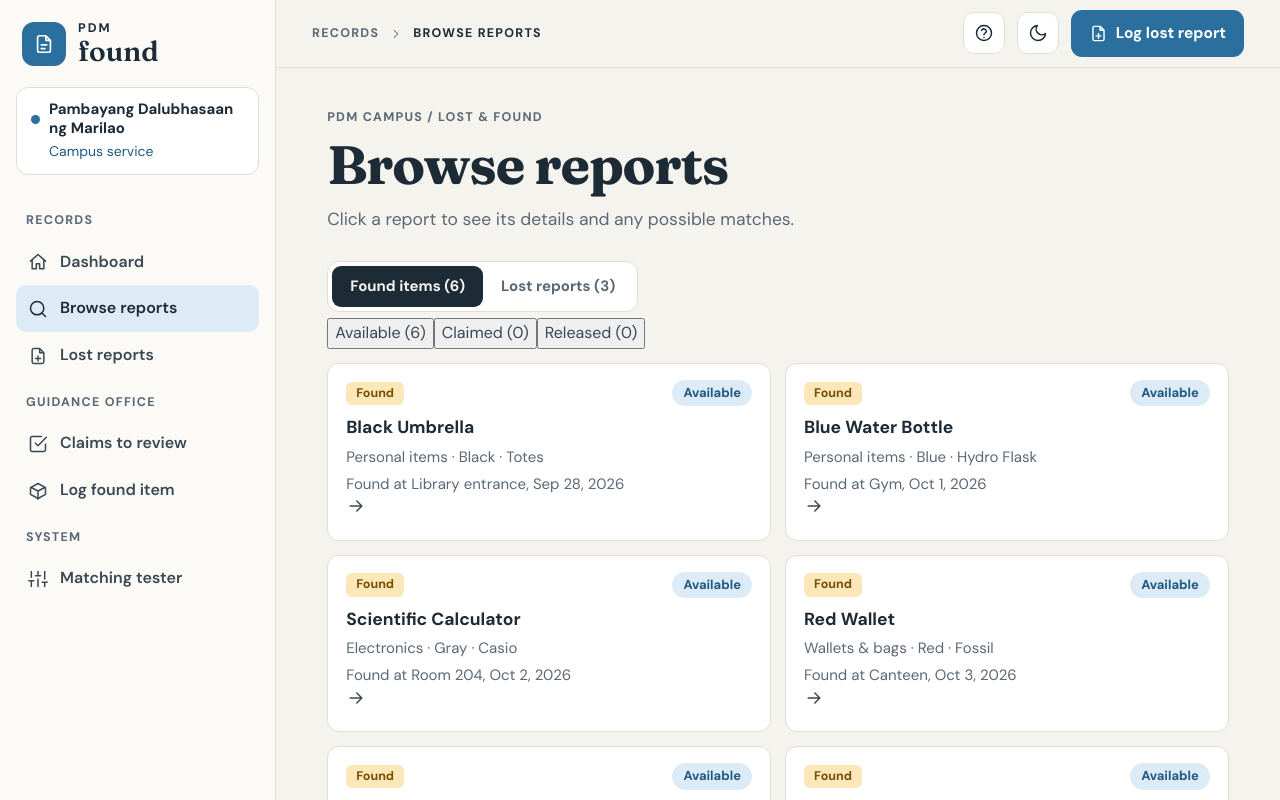
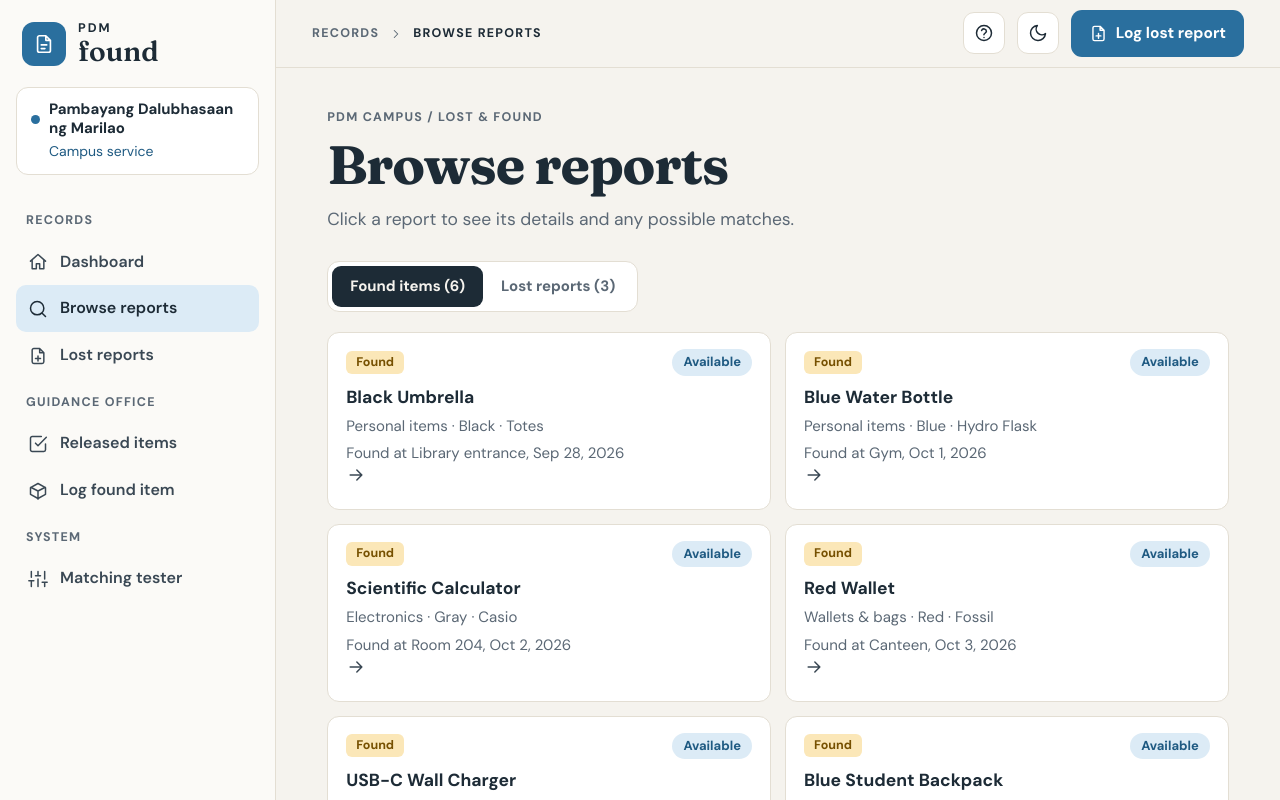
Before and after one commit to Navimalupets/lost-and-found-system, a React (Vite) app: page / in a window 1280 px wide. Shown: the top 800 px of the page. Built offline with nearby package versions, Linux system fonts and the light colour scheme; the HTML template or start-up script is replaced by a standard one.

Commit message:
changed the claim to review into released and remove the filters buttons

```diff
--- a/src/App.jsx
+++ b/src/App.jsx
@@ -1,7 +1,7 @@
 import { useState, useEffect } from "react";
 import { createPortal } from "react-dom";
 import { detectType, TYPES, GENERIC, buildOther } from "./itemTypes";
-import { lev, runMatch, sameness, keywords, textSim, explain, why, proofScore } from "./matching";
+import { lev, runMatch, sameness, keywords, textSim, explain, why, proofScore, score as matchScore } from "./matching";
 
 /* =====================  DATA  ===================== */
 const KEY = "lf-system-v2";
@@ -34,7 +34,13 @@ function makeSeed() {
 function load() {
   try {
     const s = JSON.parse(localStorage.getItem(KEY));
-    if (s && s.found) return s;
+    if (s && s.found) {
+      s.claims = s.claims.map((c) =>
+        c.status === "Approved" ? { ...c, status: "Released", note: "Ownership verified. Item released to the owner." } : c
+      );
+      s.found = s.found.map((f) => (f.status === "Claimed" ? { ...f, status: "Released" } : f));
+      return s;
+    }
   } catch (e) {}
   return makeSeed();
 }
@@ -61,7 +67,7 @@ const rematch = (l, found, claims, thr) => {
 /* =====================  NAV CONFIG  ===================== */
 const NAV = [
   { section: "Records", area: "Records", items: [["overview", "Dashboard", "home"], ["browse", "Browse reports", "search"], ["mine", "Lost reports", "filePlus"]] },
-  { section: "Guidance office", area: "Guidance office", items: [["claims", "Claims to review", "check"], ["log", "Log found item", "box"]] },
+  { section: "Guidance office", area: "Guidance office", items: [["claims", "Released items", "check"], ["log", "Log found item", "box"]] },
   { section: "System", area: "System", items: [["engine", "Matching tester", "sliders"]] },
 ];
 
@@ -70,7 +76,7 @@ const HEADS = {
   browse: ["Browse reports", "Click a report to see its details and any possible matches."],
   mine: ["Lost reports", "Track each lost report and the claims recorded for it."],
   report: ["Log a lost report", "Fill in the details. The system compares them with found items."],
-  claims: ["Claims to review", "Compare each student's proof with the hidden details on record."],
+  claims: ["Released items", "Items that were claimed and released to their owners are kept here as a record."],
   log: ["Log found item", "Record an item that was brought to the Guidance Office."],
   engine: ["Matching tester", "Type a lost item and a found item to see how the system compares them. Nothing is saved."],
 };
@@ -102,7 +108,7 @@ function Icon({ name, size = 20, className }) {
   );
 }
 
-const TAG_CLASS = { Approved: "ok", Released: "ok", Rejected: "bad", Pending: "warn" };
+const TAG_CLASS = { Released: "ok", Rejected: "bad", Pending: "warn" };
 const Badge = ({ s }) => <span className={`tag ${TAG_CLASS[s] || ""}`}>{s}</span>;
 const fmtDate = (dt) => new Date(dt).toLocaleDateString(undefined, { month: "short", day: "numeric", year: "numeric" });
 
@@ -200,18 +206,17 @@ function ClaimZone({ lost, found, claim, canClaim, claimMin, onNotMine, onSendCl
           <p style={{ margin: 0 }}>Claim status: <Badge s={claim.status} /></p>
           {claim.claimer && <p className="sub" style={{ margin: "8px 0 0" }}>Submitted by {claim.claimer.name} ({claim.claimer.sid})</p>}
           {claim.note && <p className="sub" style={{ margin: "8px 0 0" }}>{claim.note}</p>}
-          {claim.status === "Approved" && <p style={{ margin: "8px 0 0" }}><b>Approved. Ready for release to the owner.</b></p>}
           {claim.status === "Released" && <p style={{ margin: "8px 0 0" }}><b>Released to the owner. Case closed.</b></p>}
         </>
       ) : found.status !== "Available" ? (
-        <p style={{ margin: 0 }}><Badge s="Claimed" /> This item has already been claimed</p>
+        <p style={{ margin: 0 }}><Badge s="Released" /> This item has already been released to its owner</p>
       ) : (
         <>
           {canClaim ? (
-            !claiming && <button className="btn sm" onClick={() => setClaiming(true)}>Record claim</button>
+            !claiming && <button className="btn sm" onClick={() => setClaiming(true)}>Fill up to release</button>
           ) : (
             <p className="sub" style={{ margin: "0 0 4px" }}>
-              Match is below {claimMin}%. Verify with the owner before recording a claim.
+              Match is below {claimMin}%. Verify with the owner before releasing the item.
             </p>
           )}
           {!claiming && <button className="btn sm ghost" onClick={() => onNotMine(lost.id, found.id)}>Not a match</button>}
@@ -255,7 +260,7 @@ function ClaimZone({ lost, found, claim, canClaim, claimMin, onNotMine, onSendCl
                 </div>
 
                 <div className="claim-panel-foot">
-                  <button className="btn sm" style={{ margin: 0 }} onClick={() => onSendClaim(lost.id, found.id, proof, who)}>Save claim</button>
+                  <button className="btn sm" style={{ margin: 0 }} onClick={() => onSendClaim(lost.id, found.id, proof, who)}>Save and release</button>
                   <button className="btn sm ghost" style={{ margin: 0 }} onClick={() => setClaiming(false)}>Cancel</button>
                 </div>
               </div>
@@ -352,9 +357,10 @@ function Facts({ rows }) {
 function Browse({ S, tab, setTab, openId, setOpenId, onNotMine, onSendClaim }) {
   const close = () => setOpenId(null);
   const switchTab = (t) => { setTab(t); setOpenId(null); };
-  const [statusFilter, setStatusFilter] = useState("Available");
-  const FILTERS = [["Available", "Available"], ["Claimed", "Claimed"], ["Released", "Released"]];
-  const foundList = S.found.filter((f) => f.status === statusFilter);
+  const foundList = S.found.filter((f) => f.status === "Available");
+  const lostList = S.lost.filter(
+    (l) => !S.claims.some((c) => c.lostId === l.id && c.status === "Released")
+  );
   const keyOpen = (id) => (e) => {
     if (e.key === "Enter" || e.key === " ") { e.preventDefault(); setOpenId(id); }
   };
@@ -377,19 +383,9 @@ function Browse({ S, tab, setTab, openId, setOpenId, onNotMine, onSendClaim }) {
   return (
     <div>
       <div className="tabs" role="group" aria-label="Report type">
-        <button className={tab === "found" ? "on" : ""} onClick={() => switchTab("found")}>Found items ({S.found.length})</button>
-        <button className={tab === "lost" ? "on" : ""} onClick={() => switchTab("lost")}>Lost reports ({S.lost.length})</button>
+        <button className={tab === "found" ? "on" : ""} onClick={() => switchTab("found")}>Found items ({foundList.length})</button>
+        <button className={tab === "lost" ? "on" : ""} onClick={() => switchTab("lost")}>Lost reports ({lostList.length})</button>
       </div>
-
-      {tab === "found" && (
-        <div className="filters" role="group" aria-label="Filter found items">
-          {FILTERS.map(([val, label]) => (
-            <button key={val} className={statusFilter === val ? "on" : ""} onClick={() => setStatusFilter(val)}>
-              {label} ({S.found.filter((f) => f.status === val).length})
-            </button>
-          ))}
-        </div>
-      )}
 
       <div className="grid2" style={{ marginTop: 14 }}>
         {tab === "found"
@@ -407,9 +403,9 @@ function Browse({ S, tab, setTab, openId, setOpenId, onNotMine, onSendClaim }) {
                 </div>
               </div>
             ))
-            : <div className="empty">No {statusFilter.toLowerCase()} items.</div>
-          : S.lost.length
-          ? S.lost.slice().reverse().map((l, i) => {
+            : <div className="empty">No found items yet.</div>
+          : lostList.length
+          ? lostList.slice().reverse().map((l, i) => {
               const best = l.matches[0];
               return (
                 <div className="item browse-card" key={l.id} style={{ animationDelay: `${i * 50}ms` }}>
@@ -583,7 +579,7 @@ function LostForm({ onSubmitLost, toast }) {
 
   return (
     <section className="card" style={{ maxWidth: 680 }}>
-      <Field id="q-item" label="Item lost" placeholder="e.g. black umbrella" value={form.item} onChange={onItem} />
+      <Field id="q-item" label="Item lost" placeholder="e.g. umbrella" value={form.item} onChange={onItem} />
       {form.item.trim() && (
         <p className="sub" style={{ margin: "8px 0 0" }}>
           <span className={`tag ${typeKey ? "ok" : ""}`}>{typeKey ? `Detected: ${type.title}` : "Item not recognised"}</span>{" "}
@@ -643,7 +639,7 @@ function ReportPage({ onSubmitLost, toast }) {
 }
 
 /* =====================  GUIDANCE  ===================== */
-function ClaimCard({ claim, S, onApprove, onReject, onRelease }) {
+function ClaimCard({ claim, S }) {
   const f = S.found.find((x) => x.id === claim.foundId);
   const l = S.lost.find((x) => x.id === claim.lostId);
   const proofPct = proofScore(claim.proof, f);
@@ -668,29 +664,27 @@ function ClaimCard({ claim, S, onApprove, onReject, onRelease }) {
         </div>
       </div>
       <div className="proof"><b>Hidden details on record</b>{f.other || "None recorded"}</div>
-      {claim.status === "Pending" ? (
-        <>
-          <p style={{ margin: "12px 0 0", fontWeight: 700, color: "var(--ink)" }}>Verify ownership</p>
-          <button className="btn sm ok" onClick={() => onApprove(claim.id)}>Approve claim</button>
-          <button className="btn sm bad" onClick={() => onReject(claim.id)}>Reject claim</button>
-        </>
-      ) : (
-        <button className="btn sm" onClick={() => onRelease(claim.id)}>Mark as released</button>
-      )}
+      {/* status block, wala nang button kasi released na agad */}
+      <div className="proof" style={{ background: "var(--okbg)" }}>
+        <b style={{ color: "var(--ok)" }}>Released to the owner</b>
+        Matched with lost report “{l.item}” · {matchScore(l, f)}% match
+        {claim.releasedAt && <> · {fmtDate(claim.releasedAt)}</>}
+      </div>
     </div>
   );
 }
 
-function ClaimsPage({ S, onApprove, onReject, onRelease }) {
-  const pend = S.claims.filter((c) => ["Pending", "Approved"].includes(c.status));
-  return pend.length ? (
+function ClaimsPage({ S }) {
+  // released lang ang ipinapakita, wala nang pending
+  const list = S.claims.filter((c) => c.status === "Released");
+  return list.length ? (
     <div className="stack">
-      {pend.slice().reverse().map((c) => (
-        <ClaimCard key={c.id} claim={c} S={S} onApprove={onApprove} onReject={onReject} onRelease={onRelease} />
+      {list.slice().reverse().map((c) => (
+        <ClaimCard key={c.id} claim={c} S={S} />
       ))}
     </div>
   ) : (
-    <div className="empty">No claims waiting.</div>
+    <div className="empty">No released items yet.</div>
   );
 }
 
@@ -724,8 +718,7 @@ function LogPage({ onSaveFound, toast }) {
 
   return (
     <section className="card" style={{ maxWidth: 680 }}>
-      <Field id="f-name" label="Item name" placeholder="e.g. red wallet" value={form.name} onChange={onName} />
-      {form.name.trim() && (
+      <Field id="f-name" label="Item name" placeholder="e.g. wallet" value={form.name} onChange={onName} />      {form.name.trim() && (
         <p className="sub" style={{ margin: "8px 0 0" }}>
           <span className={`tag ${typeKey ? "ok" : ""}`}>{typeKey ? `Detected: ${type.title}` : "Item not recognised"}</span>{" "}
           {typeKey ? "Showing the important details for this item." : "Showing general details."}
@@ -852,22 +845,22 @@ const sideRecord = (d) => {
 };
 
 const EMPTY_SIDE = { name: "", cat: "Other", color: "", brand: "", place: "", desc: "", extra: {} };
-const WEIGHTS = { Item: 25, Color: 15, Location: 15, Brand: 10, Description: 10 };
+const WEIGHTS = { Item: 10, Color: 15, Location: 15, Brand: 10, Description: 10 };
 
 // random examples: some match closely, some only partly, some do not match
 const EXAMPLES = [
   {
     note: "Same wallet. Only the spelling of the name is different.",
-    lost: { name: "Red walet", cat: "Wallets & bags", color: "Red", brand: "Fossil", place: "Canteen", desc: "Small leather wallet",
+    lost: { name: "Walet", cat: "Wallets & bags", color: "Red", brand: "Fossil", place: "Canteen", desc: "Small leather wallet",
       extra: { size: "small", material: "leather", condition: "worn", ids: "2 student IDs", marks: "initials MR inside" } },
-    found: { name: "Red Wallet", cat: "Wallets & bags", color: "Red", brand: "Fossil", place: "Canteen", desc: "Small leather wallet with a zipper",
+    found: { name: "Wallet", cat: "Wallets & bags", color: "Red", brand: "Fossil", place: "Canteen", desc: "Small leather wallet with a zipper",
       extra: { size: "small", material: "leather", condition: "worn", ids: "2 student IDs", marks: "initials MR inside" } },
   },
   {
     note: "Same umbrella. The place is written a little differently and the found record has one extra detail.",
-    lost: { name: "Black umbrlla", cat: "Personal items", color: "Black", brand: "Totes", place: "Library", desc: "Big foldable umbrella",
+    lost: { name: "Umbrlla", cat: "Personal items", color: "Black", brand: "Totes", place: "Library", desc: "Big foldable umbrella",
       extra: { kind: "folding", size: "large", handle: "wooden", marks: "initials MR on the strap" } },
-    found: { name: "Black Umbrella", cat: "Personal items", color: "Black", brand: "Totes", place: "Library entrance", desc: "Large folding umbrella with a wooden handle",
+    found: { name: "Umbrella", cat: "Personal items", color: "Black", brand: "Totes", place: "Library entrance", desc: "Large folding umbrella with a wooden handle",
       extra: { kind: "folding", size: "large", handle: "wooden", condition: "worn", marks: "initials MR on the strap" } },
   },
   {
@@ -879,16 +872,16 @@ const EXAMPLES = [
   },
   {
     note: "Same laptop. The color is written in another spelling and the place is more specific.",
-    lost: { name: "Gray laptop", cat: "Electronics", color: "Gray", brand: "Acer", place: "Library", desc: "Acer Aspire laptop",
+    lost: { name: "Laptop", cat: "Electronics", color: "Gray", brand: "Acer", place: "Library", desc: "Acer Aspire laptop",
       extra: { model: "Acer Aspire 5", case: "gray sleeve", lock: "a mountain", charger: "with charger" } },
-    found: { name: "Grey Laptop", cat: "Electronics", color: "Silver", brand: "Acer", place: "Library entrance", desc: "Laptop in a gray sleeve",
+    found: { name: "Laptop", cat: "Electronics", color: "Silver", brand: "Acer", place: "Library entrance", desc: "Laptop in a gray sleeve",
       extra: { model: "Acer Aspire 5", case: "gray sleeve", lock: "mountain wallpaper", charger: "with charger" } },
   },
   {
     note: "Same phone, but the place and the screen condition are different.",
-    lost: { name: "Black phone", cat: "Electronics", color: "Black", brand: "Samsung", place: "Library", desc: "Phone with a clear case",
+    lost: { name: "Phone", cat: "Electronics", color: "Black", brand: "Samsung", place: "Library", desc: "Phone with a clear case",
       extra: { model: "Galaxy A14", case: "clear silicone case", screen: "cracked", lock: "a photo of a dog" } },
-    found: { name: "Black Phone", cat: "Electronics", color: "Black", brand: "Samsung", place: "Hallway", desc: "Black phone in a clear case",
+    found: { name: "Phone", cat: "Electronics", color: "Black", brand: "Samsung", place: "Hallway", desc: "Black phone in a clear case",
       extra: { model: "Galaxy A14", case: "clear case", screen: "scratched", lock: "a photo of a dog" } },
   },
   {
@@ -900,16 +893,16 @@ const EXAMPLES = [
   },
   {
     note: "Different items. Almost nothing matches.",
-    lost: { name: "Blue water bottle", cat: "Personal items", color: "Blue", brand: "Hydro Flask", place: "Gym", desc: "Insulated bottle with stickers",
+    lost: { name: "Water bottle", cat: "Personal items", color: "Blue", brand: "Hydro Flask", place: "Gym", desc: "Insulated bottle with stickers",
       extra: { capacity: "750 ml", material: "stainless steel", condition: "worn", marks: "cat sticker on the lid" } },
-    found: { name: "Red lunch box", cat: "Personal items", color: "Red", brand: "Lock&Lock", place: "Canteen", desc: "Plastic lunch box with a latch",
+    found: { name: "Lunch box", cat: "Personal items", color: "Red", brand: "Lock&Lock", place: "Canteen", desc: "Plastic lunch box with a latch",
       extra: { material: "plastic", contents: "rice and a spoon", condition: "scratched", marks: "name MR written on the lid" } },
   },
   {
     note: "Same kind of bag, but the color, brand, place and details are different.",
-    lost: { name: "Black backpack", cat: "Wallets & bags", color: "Black", brand: "Jansport", place: "Library", desc: "Large backpack",
+    lost: { name: "Backpack", cat: "Wallets & bags", color: "Black", brand: "Jansport", place: "Library", desc: "Large backpack",
       extra: { kind: "backpack", size: "large", condition: "worn", contents: "two notebooks", nametag: "Juan D." } },
-    found: { name: "Blue backpack", cat: "Wallets & bags", color: "Blue", brand: "Eastpak", place: "Gym", desc: "Medium backpack with a front pocket",
+    found: { name: "Backpack", cat: "Wallets & bags", color: "Blue", brand: "Eastpak", place: "Gym", desc: "Medium backpack with a front pocket",
       extra: { kind: "backpack", size: "medium", condition: "torn", contents: "a lunch box", nametag: "Maria S." } },
   },
 ];
@@ -930,7 +923,7 @@ function TestSide({ kind, data, onChange }) {
   return (
     <section className="card">
       <span className={`kind ${kind}`}>{lost ? "Lost item" : "Found item"}</span>
-      <Field id={`${kind}-name`} label="Item" placeholder={lost ? "e.g. red walet" : "e.g. Red Wallet"} value={data.name} onChange={onName} />
+      <Field id={`${kind}-name`} label="Item" placeholder={lost ? "e.g. walet" : "e.g. Wallet"} value={data.name} onChange={onName} />
       {data.name.trim() && (
         <p className="sub" style={{ margin: "8px 0 0" }}>
           <span className={`tag ${type.detected ? "ok" : ""}`}>{type.detected ? `Detected: ${type.title}` : "Item not recognised"}</span>{" "}
@@ -1002,7 +995,7 @@ function EnginePage({ S, onThreshold, onReset }) {
       return {
         ...r,
         found: r.hidden ? (fk ? F.extra[fk] : "") : r.found,
-        wt: r.hidden ? 25 / specN : WEIGHTS[r.label] || 0,
+        wt: r.hidden ? 40 / specN : WEIGHTS[r.label] || 0,
       };
     });
     const wSum = rows.reduce((a, r) => a + r.wt, 0);
@@ -1171,16 +1164,15 @@ function EnginePageOld({ S, log, onThreshold, onReset }) {
 /* =====================  HELP  ===================== */
 const HELP_BUTTONS = [
   ["Dashboard", "A summary of lost reports, found items, possible matches, and items returned."],
-  ["Browse reports", "View all found items (filter by Available, Claimed, or Released) and all lost reports."],
-  ["Lost reports", "Track each lost report and the claims recorded for it."],
-  ["Claims to review", "Check each claimant's proof, then approve or reject the claim."],
+  ["Browse reports", "View found items waiting for owners and lost reports that are still open."],
+  ["Released items", "A record of items that were claimed and released to their owners."],
   ["Log found item", "Record an item that was turned in to the Guidance Office."],
   ["Matching tester", "Type a lost item and a found item side by side and see the score."],
 ];
 
 const HELP_STEPS = [
   ["Levenshtein distance", "Counts how many letters must change to turn one word into another. Fewer changes means more similar, so a typo like \"walet\" still matches \"wallet\"."],
-  ["Compare the details", "Every detail is graded like a school subject and has its own weight: Item 25%, Color 15%, Location 15%, Brand 10%, Description 10%, and specific details (size, material, marks, and so on) 25%. If a detail clearly differs, the score is capped, and every extra mistake lowers it more."],
+  ["Compare the details", "Every detail is graded like a school subject and has its own weight: Item 10%, Color 15%, Location 15%, Brand 10%, Description 10%, and specific details (size, material, marks, and so on) 40%. If a detail clearly differs, the score is capped, and every extra mistake lowers it more."],
   ["Show the results", "A score at or above the strictness setting appears as a possible match. A verified match needs 15 points more (at least 85%) and allows a claim to be recorded."],
 ];
 
@@ -1314,12 +1306,14 @@ export default function App() {
     if (missing) return toast("Fill in all claimant information.");
     if (!proof.trim()) return toast("Add the claimant's proof of ownership.");
     const claimer = Object.fromEntries(Object.entries(who).map(([k, v]) => [k, v.trim()]));
+    // pag na-save ang claim, released na agad at nagiging Released din ang found item
     setS((p) => ({
       ...p,
-      claims: [...p.claims, { id: p.nid, lostId, foundId, claimer, proof: proof.trim(), status: "Pending", note: "Awaiting verification." }],
+      claims: [...p.claims, { id: p.nid, lostId, foundId, claimer, proof: proof.trim(), status: "Released", releasedAt: new Date().toISOString(), note: "Ownership verified. Item released to the owner." }],
+      found: p.found.map((f) => (f.id === foundId ? { ...f, status: "Released" } : f)),
       nid: p.nid + 1,
     }));
-    toast("Claim recorded.");
+    toast("Item released to owner.");
   };
 
   const saveFound = (form) => {
@@ -1329,19 +1323,6 @@ export default function App() {
     go("browse", "found", f.id);
   };
 
-  const updateClaim = (claimId, patch, foundStatus) =>
-    setS((p) => {
-      const c = p.claims.find((x) => x.id === claimId);
-      return {
-        ...p,
-        claims: p.claims.map((x) => (x.id === claimId ? { ...x, ...patch } : x)),
-        found: foundStatus ? p.found.map((f) => (f.id === c.foundId ? { ...f, status: foundStatus } : f)) : p.found,
-      };
-    });
-
-  const approve = (id) => { updateClaim(id, { status: "Approved", note: "Ownership verified. Ready for release." }, "Claimed"); toast("Claim approved."); };
-  const reject = (id) => { updateClaim(id, { status: "Rejected", note: "Ownership could not be verified." }); toast("Claim rejected."); };
-  const release = (id) => { updateClaim(id, { status: "Released", note: "" }, "Released"); toast("Item released to owner."); };
 
 const setThreshold = (thr) =>
   setS((p) => ({
@@ -1351,9 +1332,7 @@ const setThreshold = (thr) =>
   }));
   const reset = () => { setS(makeSeed()); setLog([]); toast("Demo data restored."); };
 
-  const COUNTS = {
-    claims: S.claims.filter((c) => c.status === "Pending").length,
-  };
+  const COUNTS = {};
 
   const VIEWS = {
     overview: <Overview S={S} go={go} />,
@@ -1370,7 +1349,7 @@ const setThreshold = (thr) =>
     ),
     mine: <MyReports S={S} go={go} />,
     report: <ReportPage onSubmitLost={submitLost} toast={toast} />,
-    claims: <ClaimsPage S={S} onApprove={approve} onReject={reject} onRelease={release} />,
+    claims: <ClaimsPage S={S} />,
     log: <LogPage onSaveFound={saveFound} toast={toast} />,
     engine: <EnginePage S={S} log={log} onThreshold={setThreshold} onReset={reset} />,
   };
--- a/src/matching.js
+++ b/src/matching.js
@@ -168,13 +168,13 @@ export function textSim(a, b, loose = false) {
 /* ---------- GRADE SHEET: every detail has a weight, like grades in school ---------- */
 // [lost field, found field, weight, loose?, label]
 const W = [
-  ["item", "name", 0.25, false, "Item"],
+  ["item", "name", 0.1, false, "Item"],
   ["color", "color", 0.15, false, "Color"],
   ["where", "loc", 0.15, false, "Location"],
   ["brand", "brand", 0.1, true, "Brand"],
   ["looks", "desc", 0.1, false, "Description"],
 ];
-const SPECIFIC_W = 0.25; // shared by the item-specific details (size, material, condition, marks...)
+const SPECIFIC_W = 0.4; // shared by the item-specific details (size, material, condition, marks...)
 const MIN_GROUPS = 4;    // fewer compared parts than this can never be "verified"
 
 // [must reach, highest total score if it does not, message]
```
